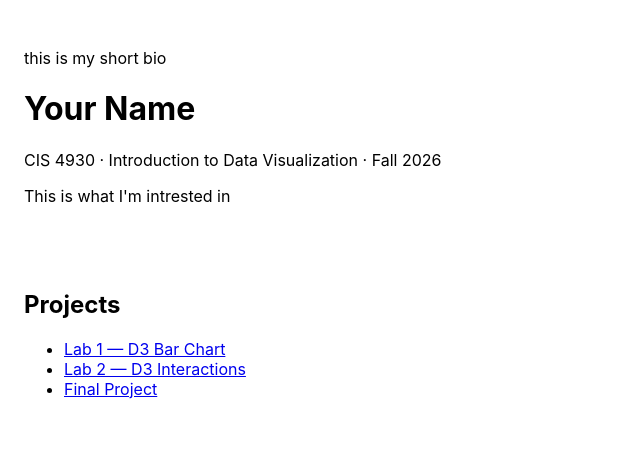
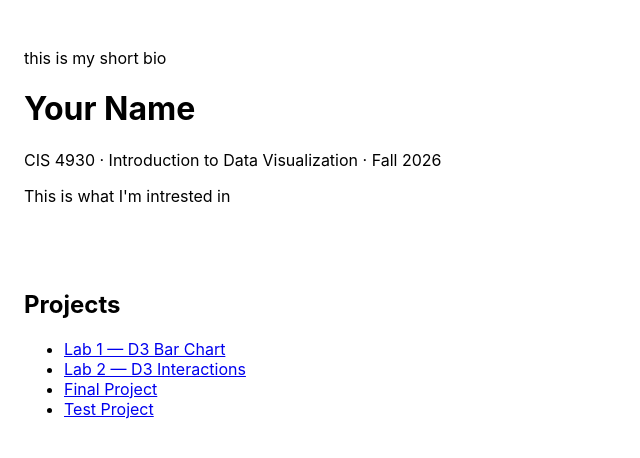
Before and after one commit to haydenkirkeide/homepage, a React (Create React App) app: page / in a window 1280 px wide. Shown: the top 458 px of the page, without its empty margins (0-640 px from the left). Built offline with nearby package versions, Linux system fonts and the light colour scheme.

Commit message:
build personal homepage

```diff
--- a/src/App.tsx
+++ b/src/App.tsx
@@ -6,6 +6,7 @@ function App() {
     { name: "Lab 1 — D3 Bar Chart", url: "#" },
     { name: "Lab 2 — D3 Interactions", url: "#" },
     { name: "Final Project", url: "#" },
+    { name: "Test Project", url: "#" }
   ];
 
   return (
```
